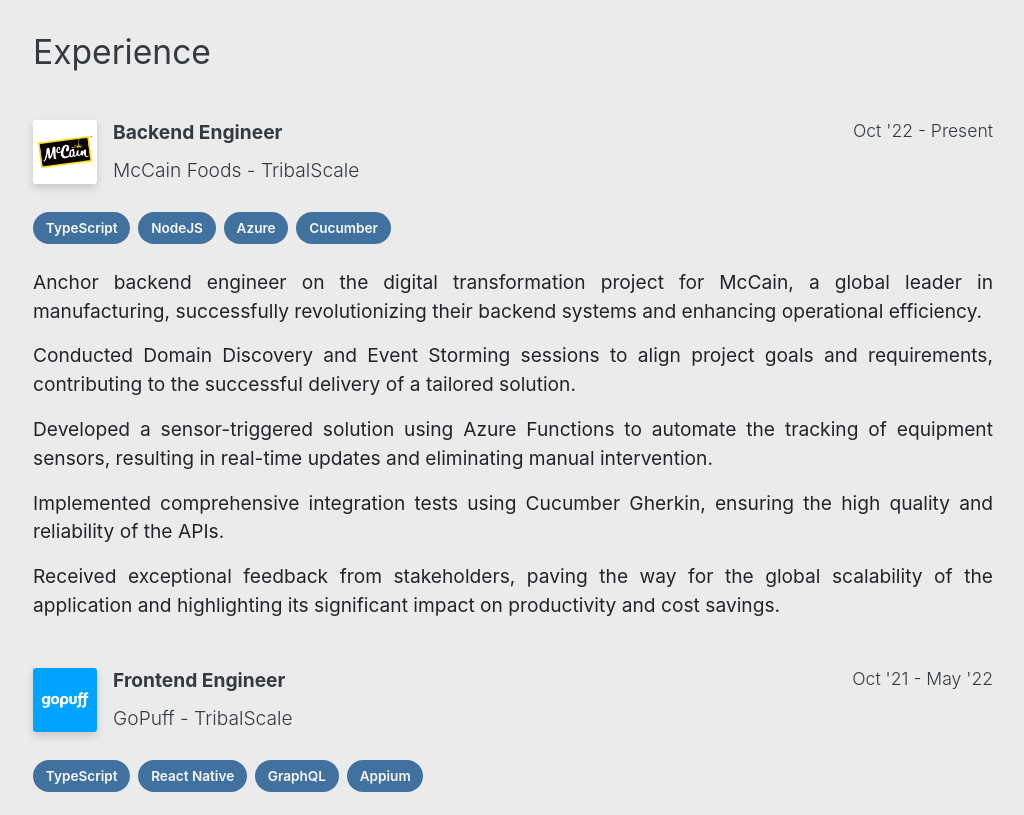
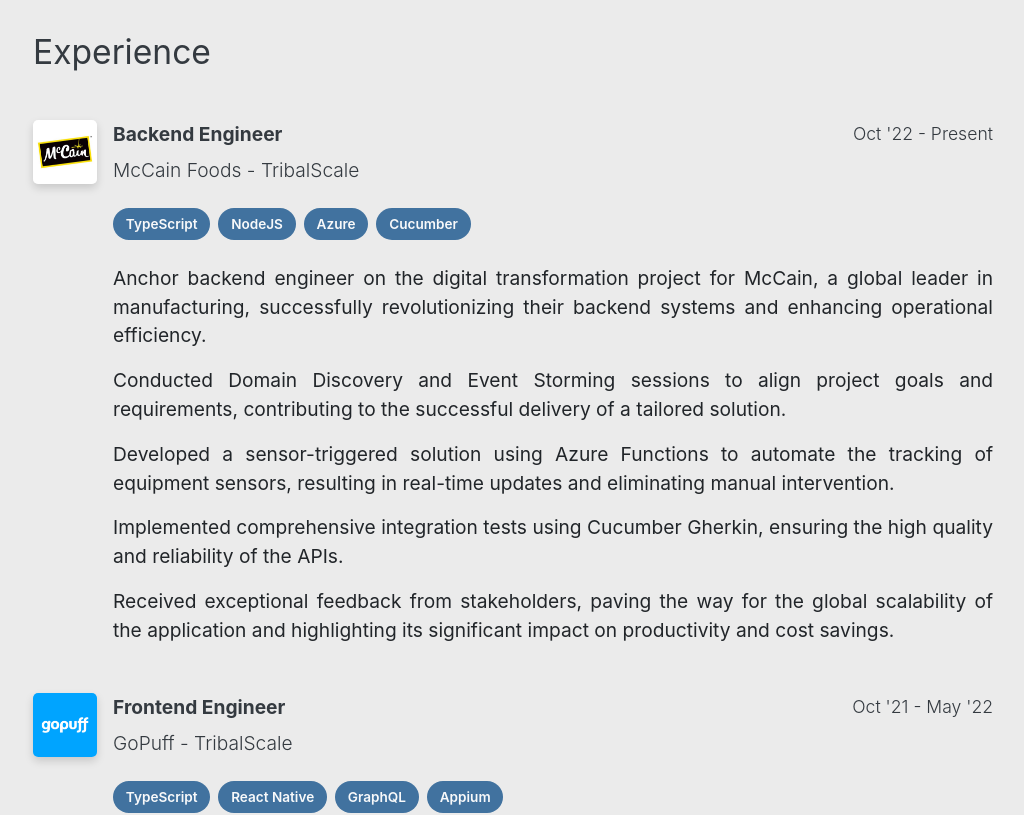
Before and after one commit to danpops/danpops-portfolio-2, a React (Create React App) app: page / in a window 1280 px wide. Shown: the part 1920-2735 px from the top of the page, without its empty margins (127-1151 px from the left). Built offline with nearby package versions, Linux system fonts and the light colour scheme.

Commit message:
feat (experience): icon placement

```diff
--- a/src/components/ExperienceCard/styles.ts
+++ b/src/components/ExperienceCard/styles.ts
@@ -9,10 +9,10 @@
 export const ExperienceCardContainer = styled.div`
   display: grid;
   grid-template-areas:
-    'logo    header  header'
-    'technology technology .'
-    'content content content';
-  grid-template-columns: 4rem 1fr 1fr;
+    'logo       header'
+    'technology technology'
+    'content    content';
+  grid-template-columns: 4rem 1fr;
   grid-template-rows: repeat(minmax(0, 6rem));
   row-gap: 1.5rem;
   justify-content: flex-start;
@@ -20,6 +20,12 @@
   @media ${devices.md} {
     column-gap: 1rem;
     align-items: center;
+  }
+  @media ${devices.lg} {
+    grid-template-areas:
+      'logo header'
+      '.    technology'
+      '.    content';
   }
 `
 export const ExperienceHeader = styled.div`
@@ -30,10 +36,11 @@
     'position'
     'company';
   height: 100%;
-  row-gap: 0.5rem;
   column-gap: 0;
-  align-items: flex-start;
-  @media ${devices.lg} {
+  align-items: center;
+  row-gap: 0.25rem;
+  @media ${devices.md} {
+    row-gap: 0.5rem;
     column-gap: 0.5rem;
     grid-template-areas:
       'position date'
@@ -41,11 +48,11 @@
   }
 `
 export const CompanyLogo = styled.img`
-  object-fit: fill;
-  width: 3rem;
-  height: 3rem;
+  object-fit: contain;
+  width: 3.5rem;
+  height: 3.5rem;
   box-shadow: 0 0.25rem 0.5rem rgba(0, 0, 0, 0.15) !important;
-  border-radius: 5%;
+  border-radius: 8%;
   @media ${devices.md} {
     width: 4rem;
     height: 4rem;
@@ -90,9 +97,12 @@
   grid-area: date;
   text-align: start;
   font-weight: 300;
-  font-size: 1rem;
+  font-size: 0.85rem;
+  @media ${devices.md} {
+    font-size: 1rem;
+    text-align: end;
+  }
   @media ${devices.lg} {
-    text-align: end;
     font-size: 1.1rem;
   }
 `
@@ -120,5 +130,7 @@
 `
 export const ImageContainer = styled.div`
   grid-area: logo;
-  align-self: flex-start;
+  display: grid;
+  justify-content: flex-start;
+  align-items: center;
 `
```
